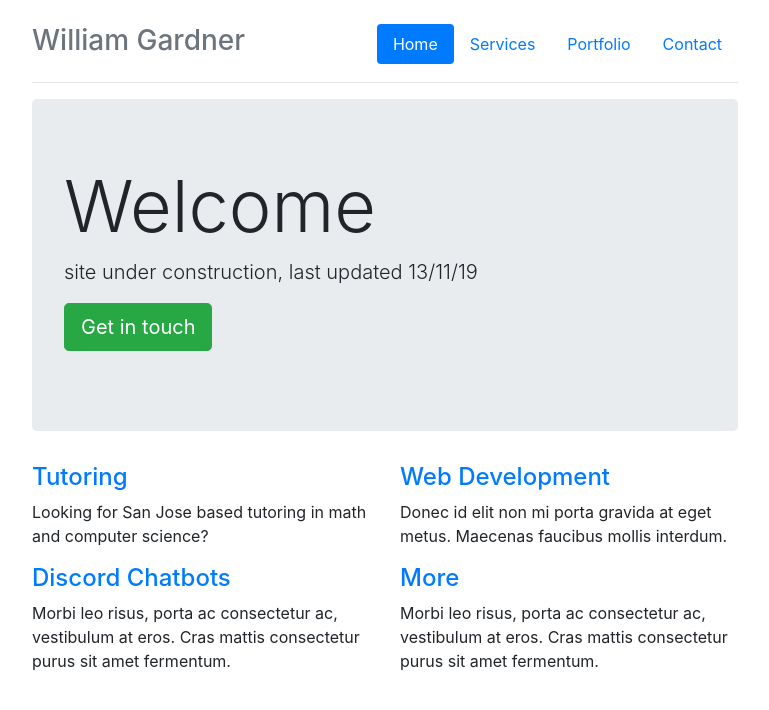
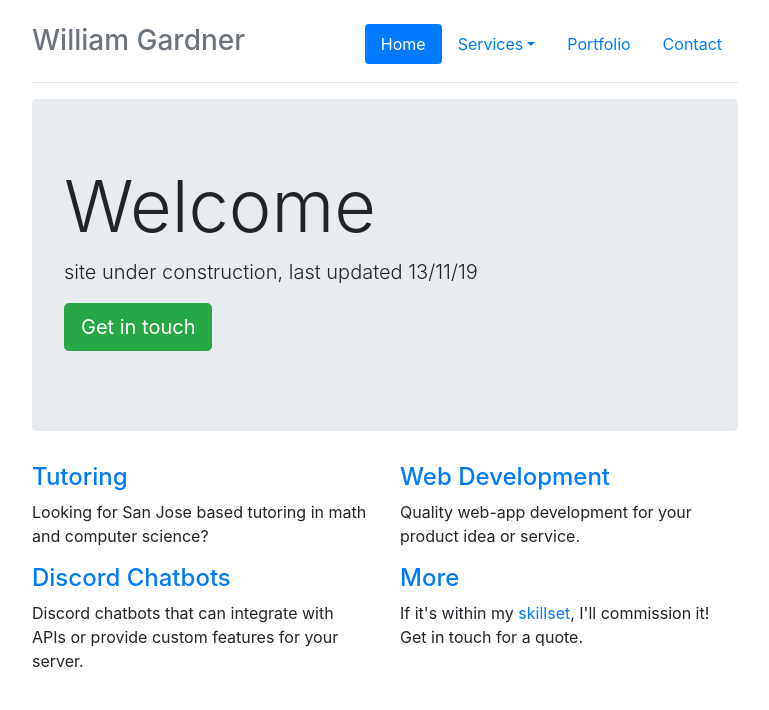
Before and after one commit to wg4568/wgardner.net, a Flask app: page /site/home in a window 1280 px wide. Shown: the top 710 px of the page, without its empty margins (255-1024 px from the left). Run offline with Flask 2, Linux system fonts and the light colour scheme; some libraries are stand-ins or nearby versions.

Commit message:
services dropdown

```diff
--- a/main.py
+++ b/main.py
@@ -9,9 +9,9 @@ import sqlite3
 
 # Render html using template file
 def render_site_template(template, **kwargs):
-    page = template.split('.')[-2].split('/')[-1]
-    page_title = page.capitalize()
-    content = render_template(template, page=page, **kwargs)
+    page = template.split('.')[-2]
+    page_title = page.split('/')[-1].replace('_', ' ').title()
+    content = render_template('site/' + template, page=page, **kwargs)
     return render_template(
         'site/template.html', title=page_title,
         page=page, content=content,  **kwargs)
@@ -19,7 +19,17 @@ def render_site_template(template, **kwargs):
 # Initialize globals
 app = Flask(__name__)
 forum_db = database.Forum('resources/forum.db', schema='resources/schema.sql')
-pages = [ a.split('.')[0] for a in os.listdir('templates/site/') ]
+
+pages = [
+    'home',
+    'services',
+    'portfolio',
+    'contact',
+    'services/tutoring',
+    'services/web_dev',
+    'services/discord',
+    'services/more'
+]
 
 # Load configuration from file
 with open('resources/config.json') as f:
@@ -37,10 +47,10 @@ else:
 def index():
     return redirect('/site/home')
 
-@app.route('/site/<page>')
+@app.route('/site/<path:page>')
 def site(page):
     if page not in pages: abort(404)
-    else: return render_site_template('site/%s.html' % page)
+    else: return render_site_template('%s.html' % page)
 
 # SITE SECTION: Stock checker live demo
 @app.route('/demos/stocks', methods=['GET', 'POST'])
--- a/templates/site/home.html
+++ b/templates/site/home.html
@@ -9,18 +9,18 @@
 
 <div class="row">
     <div class="col-lg-6">
-        <a href="/site/services"><h4>Tutoring</h4></a>
+        <a href="/site/services#tutoring"><h4>Tutoring</h4></a>
         <p>Looking for San Jose based tutoring in math and computer science?</p>
 
-        <a href="/site/services"><h4>Discord Chatbots</h4></a>
-        <p>Morbi leo risus, porta ac consectetur ac, vestibulum at eros. Cras mattis consectetur purus sit amet fermentum.</p>
+        <a href="/site/services#discord"><h4>Discord Chatbots</h4></a>
+        <p>Discord chatbots that can integrate with APIs or provide custom features for your server.</p>
     </div>
 
     <div class="col-lg-6">
-        <a href="/site/services"><h4>Web Development</h4></a>
-        <p>Donec id elit non mi porta gravida at eget metus. Maecenas faucibus mollis interdum.</p>
+        <a href="/site/services#web_dev"><h4>Web Development</h4></a>
+        <p>Quality web-app development for your product idea or service.</p>
 
-        <a href="/site/services"><h4>More</h4></a>
-        <p>Morbi leo risus, porta ac consectetur ac, vestibulum at eros. Cras mattis consectetur purus sit amet fermentum.</p>
+        <a href="/site/services#more"><h4>More</h4></a>
+        <p>If it's within my <a href="">skillset</a>, I'll commission it! Get in touch for a quote.</p>
     </div>
 </div>
--- /dev/null
+++ b/templates/site/services/discord.html
@@ -0,0 +1 @@
+<h5>Discord Bots</h5>
--- /dev/null
+++ b/templates/site/services/more.html
@@ -0,0 +1 @@
+<h5>Additional Services</h5>
--- /dev/null
+++ b/templates/site/services/web_dev.html
@@ -0,0 +1 @@
+<h5>Web Development</h5>
--- a/templates/site/template.html
+++ b/templates/site/template.html
@@ -37,14 +37,21 @@
     <body>
         <div class="container">
             <div class="header clearfix">
-                <nav>
                 <ul class="nav nav-pills float-right">
                     <li class="nav-item">
                         <a class="nav-link {%if page=='home'%}active{%endif%}" href="/site/home">Home</a>
                     </li>
 
-                        <li class="nav-item">
-                            <a class="nav-link {%if page=='services'%}active{%endif%}" href="/site/services">Services</a>
+                    <li class="nav-item dropdown">
+                        <a class="nav-link dropdown-toggle {%if page.startswith('services')%}active{%endif%}"
+                           data-toggle="dropdown" href="#" role="button">Services</a>
+
+                        <div class="dropdown-menu">
+                            <a class="dropdown-item" href="/site/services/tutoring">Tutoring</a>
+                            <a class="dropdown-item" href="/site/services/web_dev">Web Development</a>
+                            <a class="dropdown-item" href="/site/services/discord">Discord Bots</a>
+                            <a class="dropdown-item" href="/site/services/more">More</a>
+                        </div>
                     </li>
 
                     <li class="nav-item">
@@ -55,7 +62,7 @@
                         <a class="nav-link {%if page=='contact'%}active{%endif%}" href="/site/contact">Contact</a>
                     </li>
                 </ul>
-                </nav>
+
                 <h3 class="text-muted">William Gardner</h3>
             </div>
 
```
Also changed, not shown: templates/site/services.html (deleted, +0 -21 lines), templates/site/services/tutoring.html (added, +19 -0 lines). Lines whose indentation alone changed are shown as unchanged.
